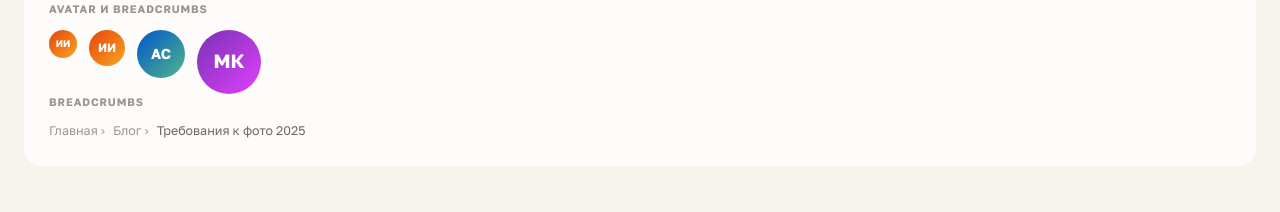
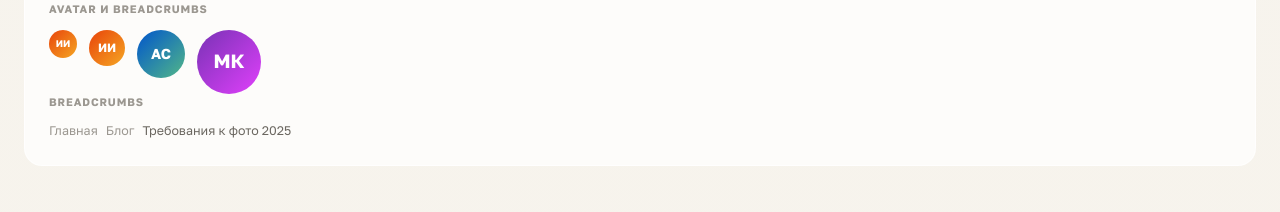
Before and after one commit to art-crazy/kartochki-online-front, a Next.js app: page /components in a window 1280 px wide. Shown: the part 6320-6532 px from the top of the page. Built offline with nearby package versions, Linux system fonts and the light colour scheme; a web font is replaced by a local one.

Commit message:
Add mockups and refine navigation breadcrumbs

```diff
--- a/src/shared/ui/navigation/Navigation.module.scss
+++ b/src/shared/ui/navigation/Navigation.module.scss
@@ -172,6 +172,11 @@
   font-size: 0.78rem;
 }
 
+.breadcrumbLink {
+  color: var(--muted-2);
+  text-decoration: none;
+}
+
 .breadcrumbCurrent {
   color: var(--muted);
 }
--- a/src/shared/ui/navigation/Navigation.tsx
+++ b/src/shared/ui/navigation/Navigation.tsx
@@ -104,12 +104,17 @@ export function Avatar({
 export function Breadcrumbs({ items }: { items: ReadonlyArray<string> }) {
   return (
     <div className={styles.breadcrumbs}>
-      {items.map((item, index) => (
-        <span key={item} className={index === items.length - 1 ? styles.breadcrumbCurrent : undefined}>
-          {item}
-          {index < items.length - 1 ? " ›" : ""}
-        </span>
-      ))}
+      {items.map((item, index) =>
+        index === items.length - 1 ? (
+          <span key={item} className={styles.breadcrumbCurrent}>
+            {item}
+          </span>
+        ) : (
+          <Link key={item} href="#" className={styles.breadcrumbLink}>
+            {item}
+          </Link>
+        ),
+      )}
     </div>
   );
 }
```
Also changed, not shown: 10 other files (tests, documents, lock files or other folders).
